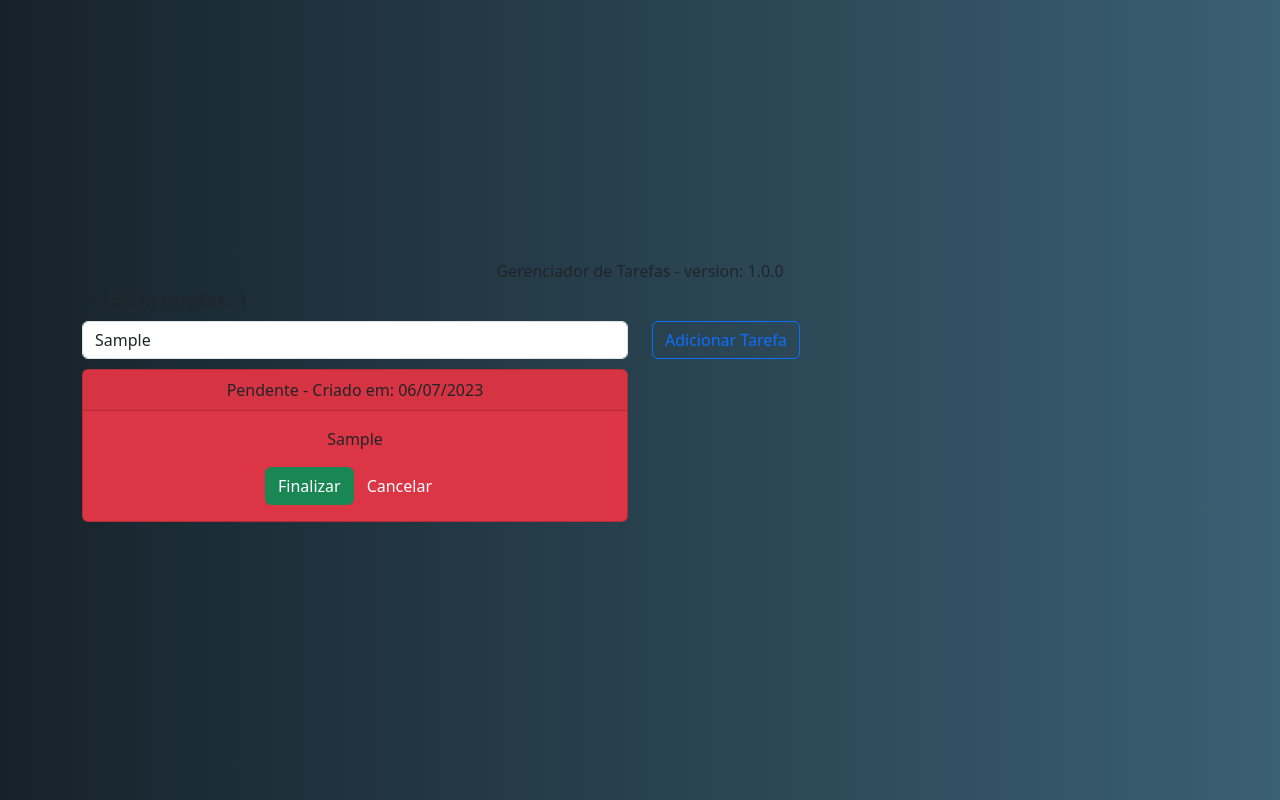
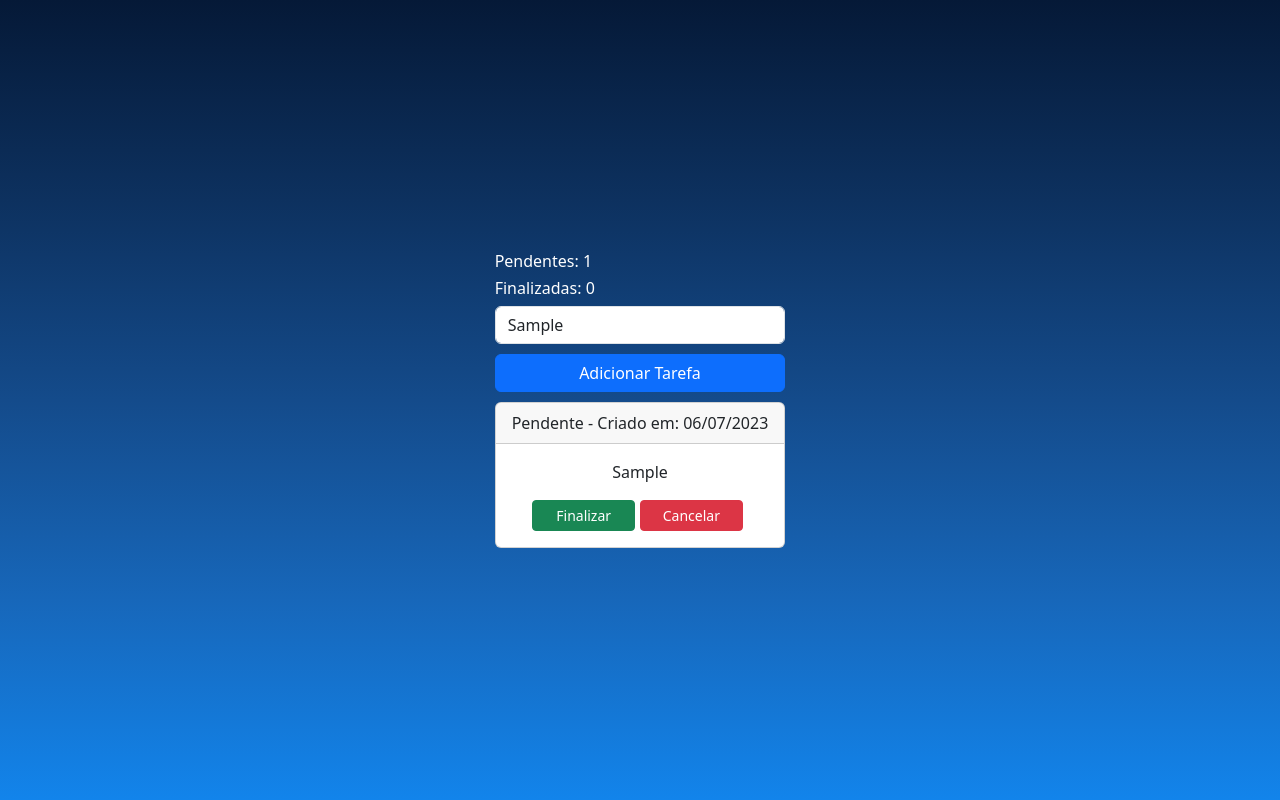
Before and after one commit to msousacode/treinamento-vuejs, a Vue app in the folder projeto2/app-task/: page / in a window 1280 px wide. Both pictures are taken after typing "Sample" into the empty fields and a click on the button "Adicionar Tarefa". Built offline with nearby package versions, Linux system fonts and the light colour scheme.

Commit message:
feat: adicionado placar de tarefas finalizadas e concluídas

```diff
--- a/projeto2/app-task/src/App.vue
+++ b/projeto2/app-task/src/App.vue
@@ -1,7 +1,5 @@
 <template>
   <div id="app">
-    <h6>{{ nomeApp }} - version: {{ versao }}</h6>
-
     <!--Tarefas é o componente central que gera e controla todas as tarefas-->
     <tarefas />
   </div>
@@ -12,13 +10,6 @@ import Tarefas from "./components/Tarefas.vue";
 
 export default {
   name: "App",
-  data: () => {
-    return {
-      nomeApp: "Gerenciador de Tarefas",
-      versao: "1.0.0",
-      desenvolvedor: "Michael Sousa",
-    };
-  },
   components: {
     tarefas: Tarefas,
   },
@@ -28,8 +19,14 @@ export default {
 <style>
 body {
   font-family: "Lato", sans-serif;
-  background: linear-gradient(to right, rgb(22, 34, 42), rgb(58, 96, 115));
-  color: #fff;
+  background-image: linear-gradient(
+    to bottom,
+    #051937,
+    #0d315f,
+    #144b8b,
+    #1767ba,
+    #1284eb
+  );
 }
 
 #app {
@@ -46,8 +43,4 @@ body {
   font-weight: 300;
   font-size: 3rem;
 }
-
-ul {
-  list-style-type: none;
-}
 </style>
--- a/projeto2/app-task/src/components/TarefaItem.vue
+++ b/projeto2/app-task/src/components/TarefaItem.vue
@@ -1,36 +1,40 @@
 <template>
+  <b-row style="margin-top: 10px">
+    <b-col>
       <b-card-group deck>
         <b-card
-      style="margin-top: 10px"
           v-bind:bg-variant="getStatusStyle(tarefaItem.isPendente)"
-      v-bind:header="'Pendente - Criado em: ' + dataCriacao"
+          v-bind:header="getSituacao(tarefaItem)"
           class="text-center"
         >
           <b-card-text>{{ tarefaItem.message }}</b-card-text>
           <b-button
+            id="btn"
+            size="sm"
             variant="success"
+            v-if="tarefaItem.isPendente"
             @click="atualizarTarefa(tarefaItem.unique, 'finalizar')"
           >
             Finalizar
           </b-button>
           <b-button
+            id="btn"
+            size="sm"
             variant="danger"
+            v-if="tarefaItem.isPendente"
             @click="atualizarTarefa(tarefaItem.unique, 'cancelar')"
           >
             Cancelar
           </b-button>
         </b-card>
       </b-card-group>
+    </b-col>
+  </b-row>
 </template>
 
 <script>
 export default {
   name: "componente-tarefa-item",
-  data: () => {
-    return {
-      dataCriacao: new Date().toLocaleDateString("pt-BR")
-    };
-  },
   methods: {
     atualizarTarefa(unique, tipo) {
       //Filho emite um evento para o componente Pai informando que a tarefa foi finalizada
@@ -41,7 +45,10 @@ export default {
       });
     },
     getStatusStyle(isPendente) {
-      return isPendente ? "danger" : "success"
+      return isPendente ? "default" : "success";
+    },
+    getSituacao(tarefaItem) {
+      return tarefaItem.isPendente ? `Pendente - Criado em: ${tarefaItem.dataCriacao}` : 'Tarefa Concluída!'
     }
   },
   //Declaração dos dados que estou esperando receber do componente Pai.
@@ -51,4 +58,9 @@ export default {
 };
 </script>
 
-<style scoped></style>
+<style scoped>
+#btn {
+  width: 40%;
+  margin-right: 5px;
+}
+</style>
--- a/projeto2/app-task/src/components/Tarefas.vue
+++ b/projeto2/app-task/src/components/Tarefas.vue
@@ -1,39 +1,31 @@
 <template>
   <!--Componente Pai de todas as tarefas.-->
+
+  <div>
     <b-container class="bv-example-row">
-    <div>
       <!--Total das tarefas-->
-      <h5>Total de tarefas: {{ tarefas.length }}</h5>
+      <h6>Pendentes: {{ tarefasPendentes }}</h6>
+      <h6>Finalizadas: {{ tarefasFinalizadas }}</h6>
 
-      <b-row cols="1" cols-sm="1" cols-md="2" cols-lg="2">
-        <b-col>
       <!--Recebe o descritivo da tarefa.-->
       <b-form-input type="text" v-model="descritivoTarefa" />
-        </b-col>
 
-        <b-col>
       <!--Cria a tarfefa adicionando a mesma dentro de um array itens onde ficam armazenadas todas as tarefas.-->
-          <b-button variant="outline-primary" @click="adicionarTarefa">
+      <b-button id="btn" variant="primary" @click="adicionarTarefa">
         Adicionar Tarefa
       </b-button>
-        </b-col>
 
-        <ul>
       <!-- Aqui estou realizando a interação do array de objetos
           Sendo que esses itens representarão as tarefas.-->
-          <li v-for="item in tarefas" v-bind:key="item.unique">
-            <b-col>
+      <div v-for="item in tarefas" v-bind:key="item.unique">
         <!--Componente Filho recebe dados do componente Pai-->
         <tarefa-item
           v-bind:tarefa-item="item"
           @atualizarTarefa="atualizarTarefa"
         />
-            </b-col>
-          </li>
-        </ul>
-      </b-row>
       </div>
     </b-container>
+  </div>
 </template>
 
 <script>
@@ -49,6 +41,8 @@ export default {
       descritivoTarefa: "",
       tarefas: [],
       unique: null, //Unique representa um ID dos objetos do array tarefas.
+      tarefasPendentes: 0,
+      tarefasFinalizadas: 0,
     };
   },
   methods: {
@@ -58,7 +52,9 @@ export default {
         unique: Date.now(),
         message: this.descritivoTarefa,
         isPendente: true,
+        dataCriacao: new Date().toLocaleDateString("pt-BR"),
       });
+      this.tarefasPendentes++;
     },
     atualizarTarefa(payload) {
       if (payload.tipo === "finalizar") {
@@ -68,6 +64,8 @@ export default {
         this.tarefas.map((obj) => {
           if (obj.unique === payload.unique) {
             obj.isPendente = false;
+            this.tarefasPendentes--;
+            this.tarefasFinalizadas++;
           }
         });
       }
@@ -78,6 +76,7 @@ export default {
           (obj) => obj.unique === payload.unique
         );
         this.tarefas.splice(index, 1);
+        this.tarefasPendentes--;
       }
     },
   },
@@ -88,4 +87,18 @@ export default {
 };
 </script>
 
-<style scoped></style>
+<style scoped>
+#btn {
+  width: 100%;
+  margin-top: 10px;
+}
+
+li {
+  margin-top: 10px;
+  width: 100%;
+}
+
+h6 {
+  color: #fff;
+}
+</style>
```
Lines whose indentation alone changed are shown as unchanged.
